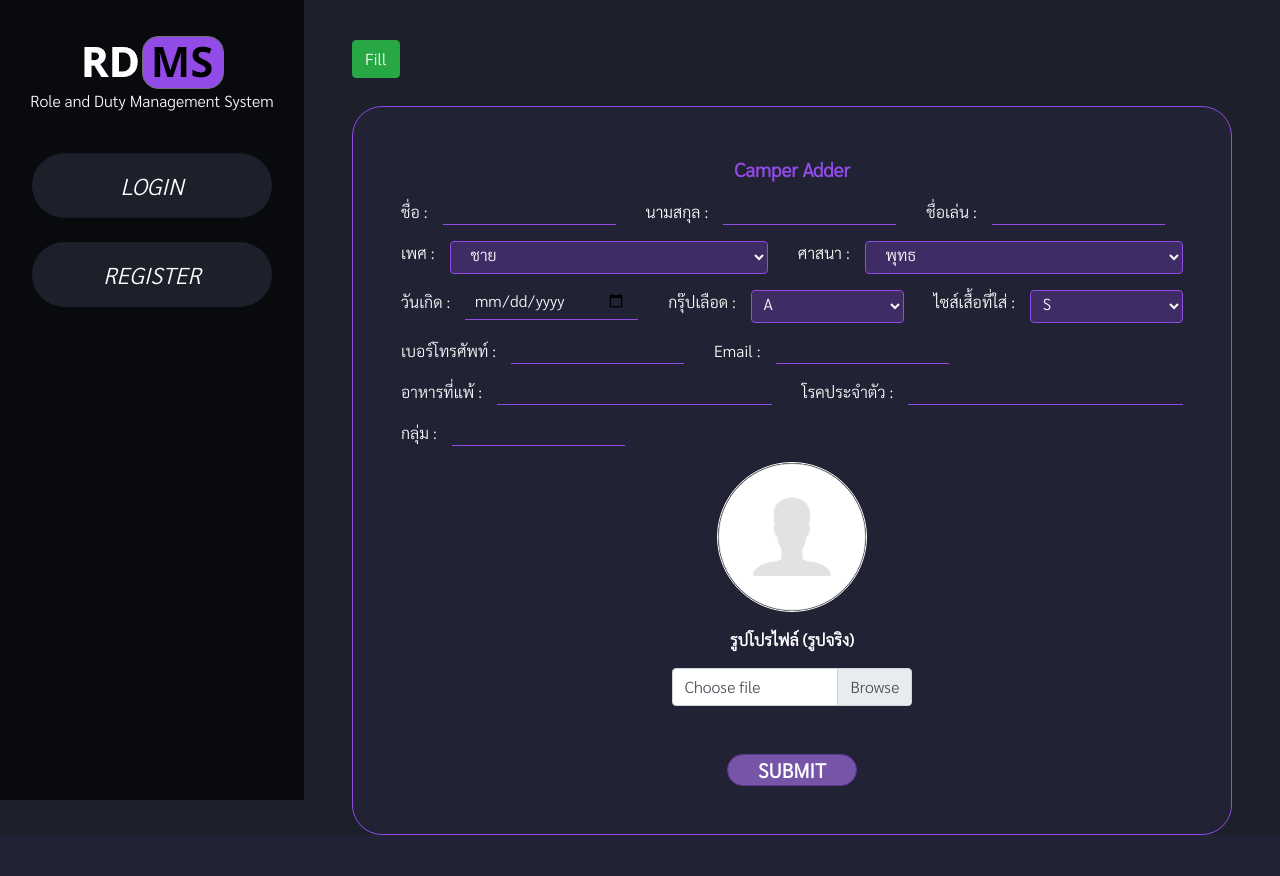
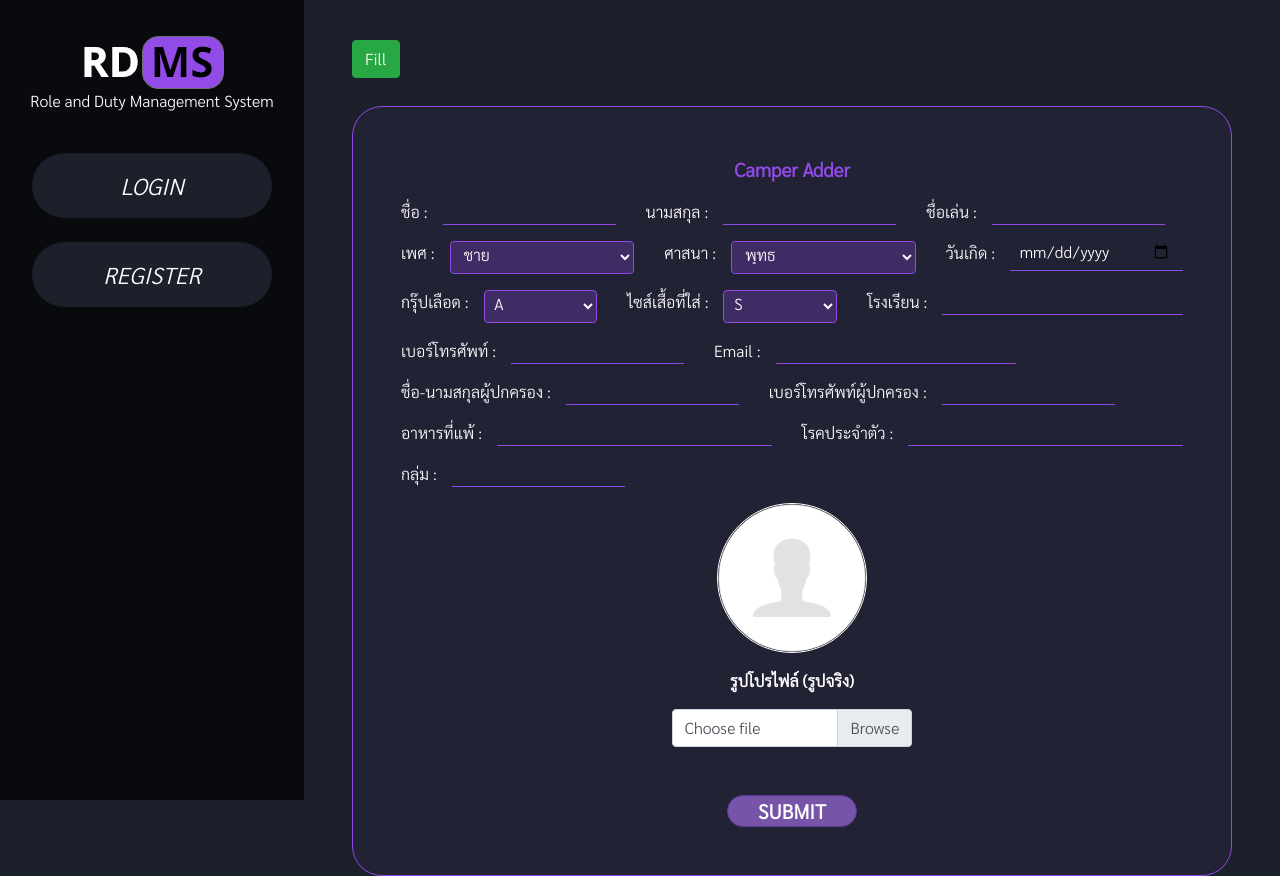
Before and after one commit to ongsuwannoo/RDMS, a Django app: page /camp/1/campers/create_camper/ in a window 1280 px wide. Before the commit the page ends 835 px from the top, so only its background shows below. Run offline with Django 3.2, Linux system fonts and the light colour scheme; some libraries are stand-ins or nearby versions.

Commit message:
add camper to db

```diff
--- a/campers/forms.py
+++ b/campers/forms.py
@@ -35,7 +35,7 @@ class CamperForm(forms.ModelForm):
 
     # is_accept = forms.BooleanField()
     phone = forms.CharField(widget=
-        forms.TextInput(attrs={'class':'form-control input-box-reg'}),
+        forms.TextInput(attrs={'maxlength':'10', 'class':'form-control input-box-reg'}),
     )
     email = forms.EmailField(widget=
         forms.TextInput(attrs={'class':'form-control input-box-reg'}),
@@ -60,7 +60,7 @@ class CamperForm(forms.ModelForm):
         forms.TextInput(attrs={'class':'form-control input-box-reg'}),
     )
     parent_phone = forms.CharField(widget=
-        forms.TextInput(attrs={'class':'form-control input-box-reg'}),
+        forms.TextInput(attrs={'maxlength':'10' , 'class':'form-control input-box-reg'}),
     )
     parent_name = forms.CharField(widget=
         forms.TextInput(attrs={'class':'form-control input-box-reg'}),
--- a/campers/templates/create_camper.html
+++ b/campers/templates/create_camper.html
@@ -89,8 +89,6 @@
                                 {{ form.religion }}
                             </div>
                         </div>
-                    </div>
-                    <div class="row mt-3">
                         <div class="col-md-auto">
                             <div class="">
                                 วันเกิด :
@@ -106,6 +104,9 @@
                                 {{ form.birthday }}
                             </div>
                         </div>
+                    </div>
+                    <div class="row mt-3">
+
                         <div class="col-md-auto">
                             <div class="">
                                 กรุ๊ปเลือด :
@@ -138,6 +139,21 @@
                                 {{ form.shirt_size }}
                             </div>
                         </div>
+                        <div class="col-md-auto">
+                            <div class="">
+                                โรงเรียน :
+                            </div>
+                        </div>
+                        <div class="col-sm-4" title="
+                        <div class='text-danger'>
+                        {% for error in form.school.errors %}
+                            {{error}}<br/>
+                        {% endfor %}
+                        </div>">
+                            <div class="">
+                                {{ form.school }}
+                            </div>
+                        </div>
                     </div>
                     <div class="row mt-3">
                         <div class="col-md-auto">
@@ -160,7 +176,7 @@
                                 Email :
                             </div>
                         </div>
-                        <div class="col-sm-3" data-toggle="phone" data-html="true" data-placement="right" title="
+                        <div class="col-sm-4" data-toggle="phone" data-html="true" data-placement="right" title="
                                 <div class='text-danger'>
                                 {% for error in form.phone.errors %}
                                     {{error}}<br/>
@@ -168,6 +184,40 @@
                                 </div>">
                             <div class="">
                                 {{ form.email }}
+                            </div>
+                        </div>
+
+
+                    </div>
+                    <div class="row mt-3">
+                        <div class="col-md-auto">
+                            <div class="">
+                                ชื่อ-นามสกุลผู้ปกครอง :
+                            </div>
+                        </div>
+                        <div class="col-sm-3" data-toggle="parent_name" data-html="true" data-placement="right" title="
+                                <div class='text-danger'>
+                                {% for error in form.parent_name.errors %}
+                                    {{error}}<br/>
+                                {% endfor %}
+                                </div>">
+                            <div class="">
+                                {{ form.parent_name }}
+                            </div>
+                        </div>
+                        <div class="col-md-auto">
+                            <div class="">
+                                เบอร์โทรศัพท์ผู้ปกครอง :
+                            </div>
+                        </div>
+                        <div class="col-sm-3" data-toggle="parent_phone" data-html="true" data-placement="right" title="
+                                <div class='text-danger'>
+                                {% for error in form.parent_phone.errors %}
+                                    {{error}}<br/>
+                                {% endfor %}
+                                </div>">
+                            <div class="">
+                                {{ form.parent_phone }}
                             </div>
                         </div>
                     </div>
@@ -272,6 +322,7 @@
             readURL(this);
         });
     });
+
     function fill() {
         // document.getElementById('id_username').value = 'ongsuwannoo'
         // document.getElementById('id_password1').value = 'ABCD_123456789'
--- a/campers/views.py
+++ b/campers/views.py
@@ -27,29 +27,31 @@ def camper_detail(request, id_camp, id_camper):
 def create_camper(request, id_camp):
     context = getPersonal(request)
     context['id_camp'] = id_camp
-    camper_detail = Camper.objects.all()
+    # camper_detail = Camper.objects.all()
     if id_camp:
         context['active_camp'] = True
+
     if request.method == 'POST':
         post = request.POST
 
         camp = Camp.objects.get(pk=id_camp)
+
         personal = savePersonal(request)
 
-        form = CamperForm(request.POST, request.FILES)
-        print(request.FILES)
-        if form.is_valid():
-            form.save()
-        # school = post.get('school')
-        # parent_name = post.get('parent_name')
-        # profile_pic = post.get('profile_pic')
-        # group = post.get('group')
-        # camper = Camper(
-        #     camp = camp,
-        #     personal = personal,
-        #     group = group,
-        # )
-        # camper.save()
+        school = post.get('school')
+        parent_phone = post.get('parent_phone')
+        parent_name = post.get('parent_name')
+        group = post.get('group')
+        camper = Camper(
+            camp = camp,
+            personal = personal,
+            school = school,
+            parent_phone = parent_phone,
+            parent_name = parent_name,
+            group = group,
+        )
+        camper.save()
+        messages.success(request, 'เพิ่ม Camper เรียบร้อยแล้ว')
         print('successfully add to database')
         return HttpResponseRedirect('../../../../camp/%d/campers/'%id_camp)
     else:
```
